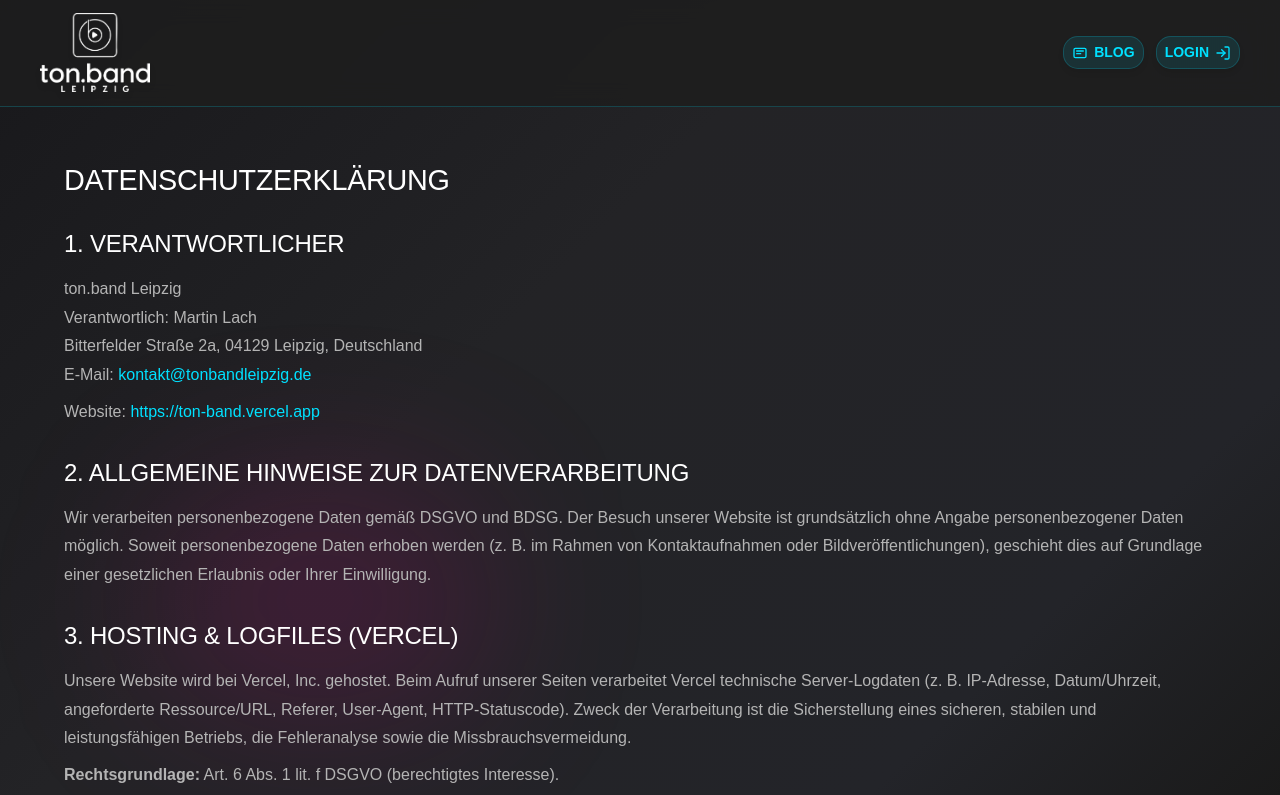
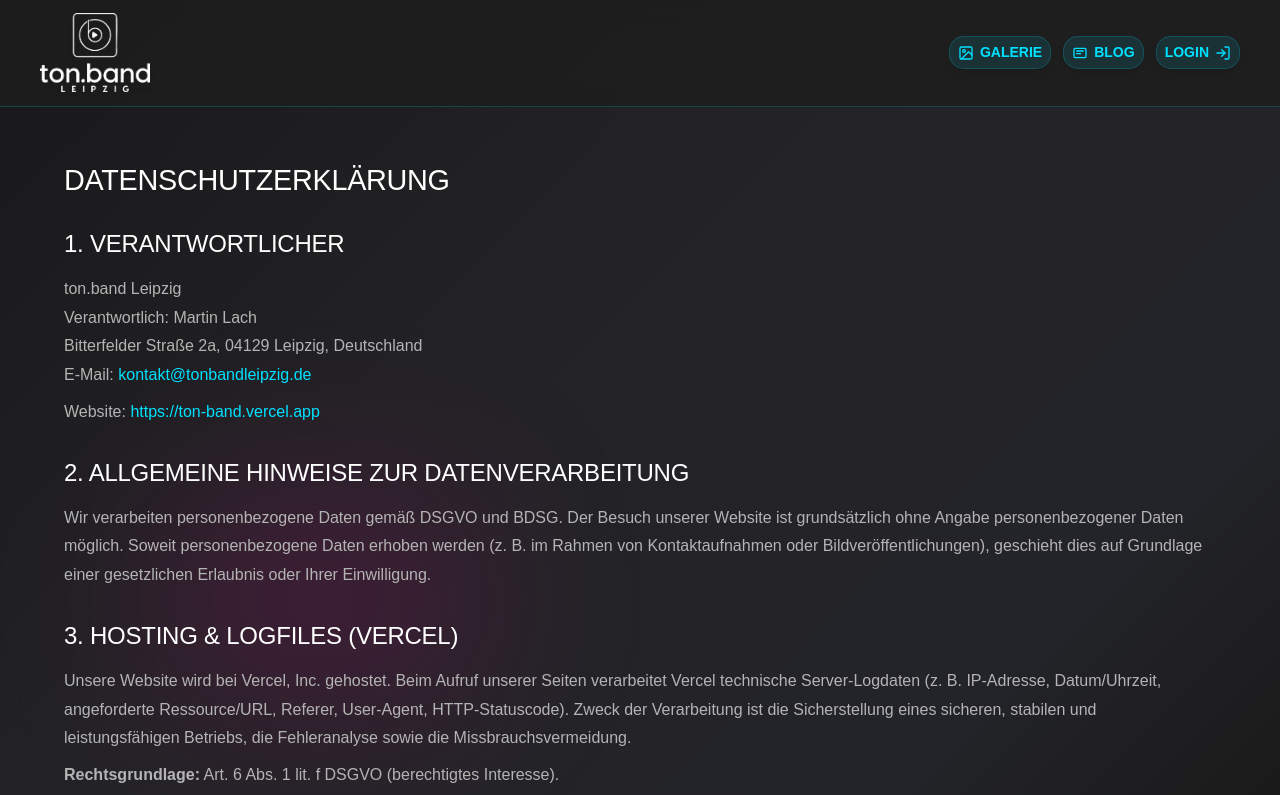
Before and after one commit to Trinaxus/TON.BAND, a Next.js app: page /datenschutz in a window 1280 px wide. Shown: the top 795 px of the page. Built offline with nearby package versions, Linux system fonts and the light colour scheme.

Commit message:
feat: add Galerie button to header navigation and change default gallery filter to Sessions

```diff
--- a/src/app/components/Header.tsx
+++ b/src/app/components/Header.tsx
@@ -185,6 +185,30 @@ export default function Header() {
 
       {/* Rechte Seite mit Benutzerinfo und Buttons */}
       <div className="flex flex-wrap items-center gap-2 md:gap-3 w-full md:w-auto justify-center md:justify-end">
+        <Link href="/gallery"
+          style={{
+            display: 'flex',
+            alignItems: 'center',
+            color: '#00e1ff',
+            fontSize: '0.875rem',
+            fontWeight: 600,
+            padding: '0.3rem 0.5rem',
+            borderRadius: '15px',
+            border: '1px solid rgba(0, 225, 255, 0.2)',
+            backgroundColor: 'rgba(0, 225, 255, 0.1)',
+            boxShadow: '0 4px 6px -1px rgba(0, 0, 0, 0.1)',
+            transition: 'all 0.2s',
+          }}
+          className="header-button"
+        >
+          <svg width="16" height="16" viewBox="0 0 24 24" fill="none" xmlns="http://www.w3.org/2000/svg" className="mr-1.5">
+            <rect x="3" y="3" width="18" height="18" rx="2" stroke="#00e1ff" strokeWidth="2"/>
+            <circle cx="9" cy="9" r="2" stroke="#00e1ff" strokeWidth="2"/>
+            <path d="M21 15L16 10L5 21" stroke="#00e1ff" strokeWidth="2" strokeLinecap="round" strokeLinejoin="round"/>
+          </svg>
+          <span>GALERIE</span>
+        </Link>
+
         <Link href="/blog"
           style={{
             display: 'flex',
@@ -208,7 +232,6 @@ export default function Header() {
           </svg>
           <span>BLOG</span>
         </Link>
-
 
         {/* Admin-Link - nur anzeigen, wenn der Benutzer ein Admin ist */}
         {isAdmin && (
```
